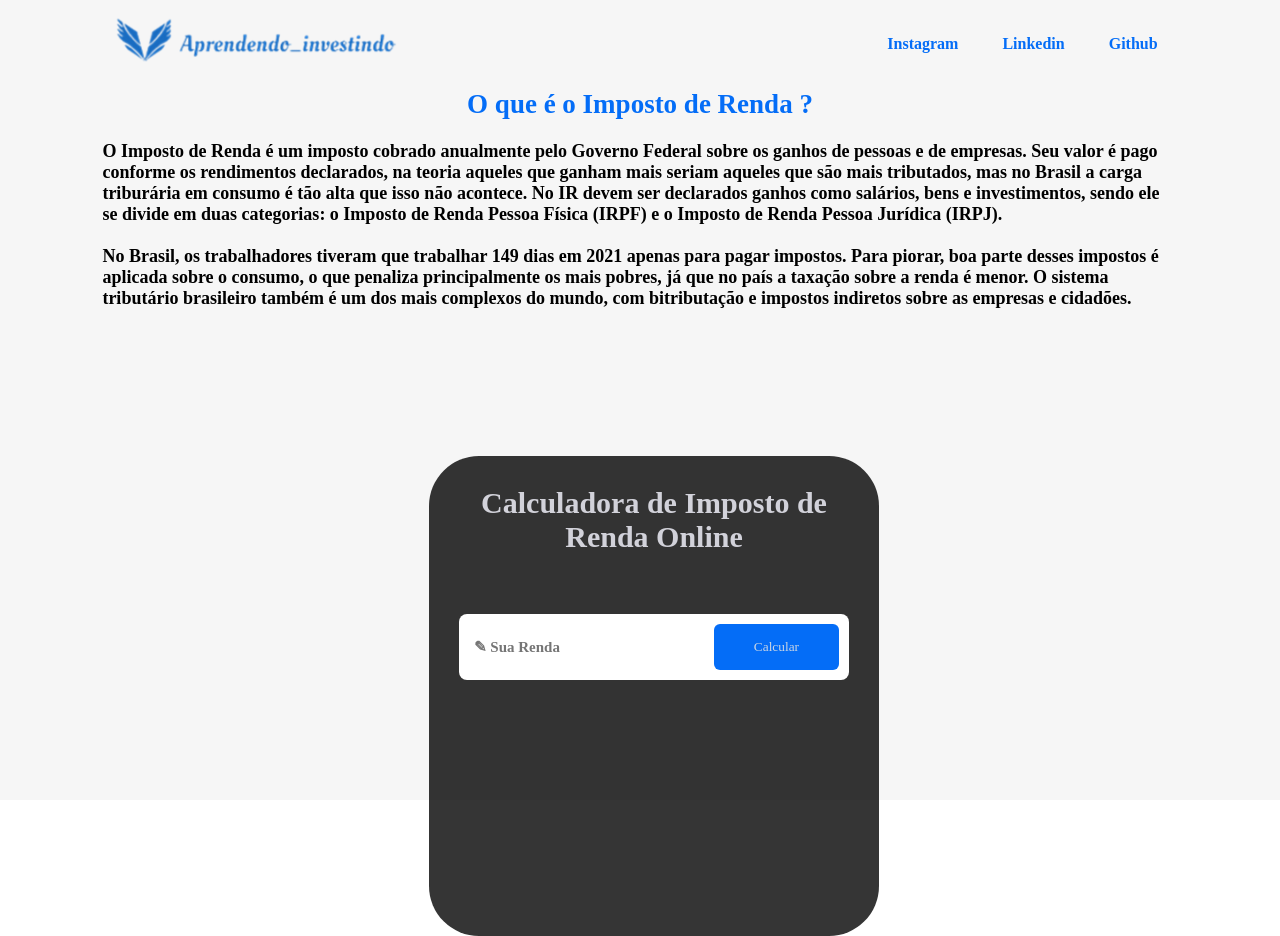
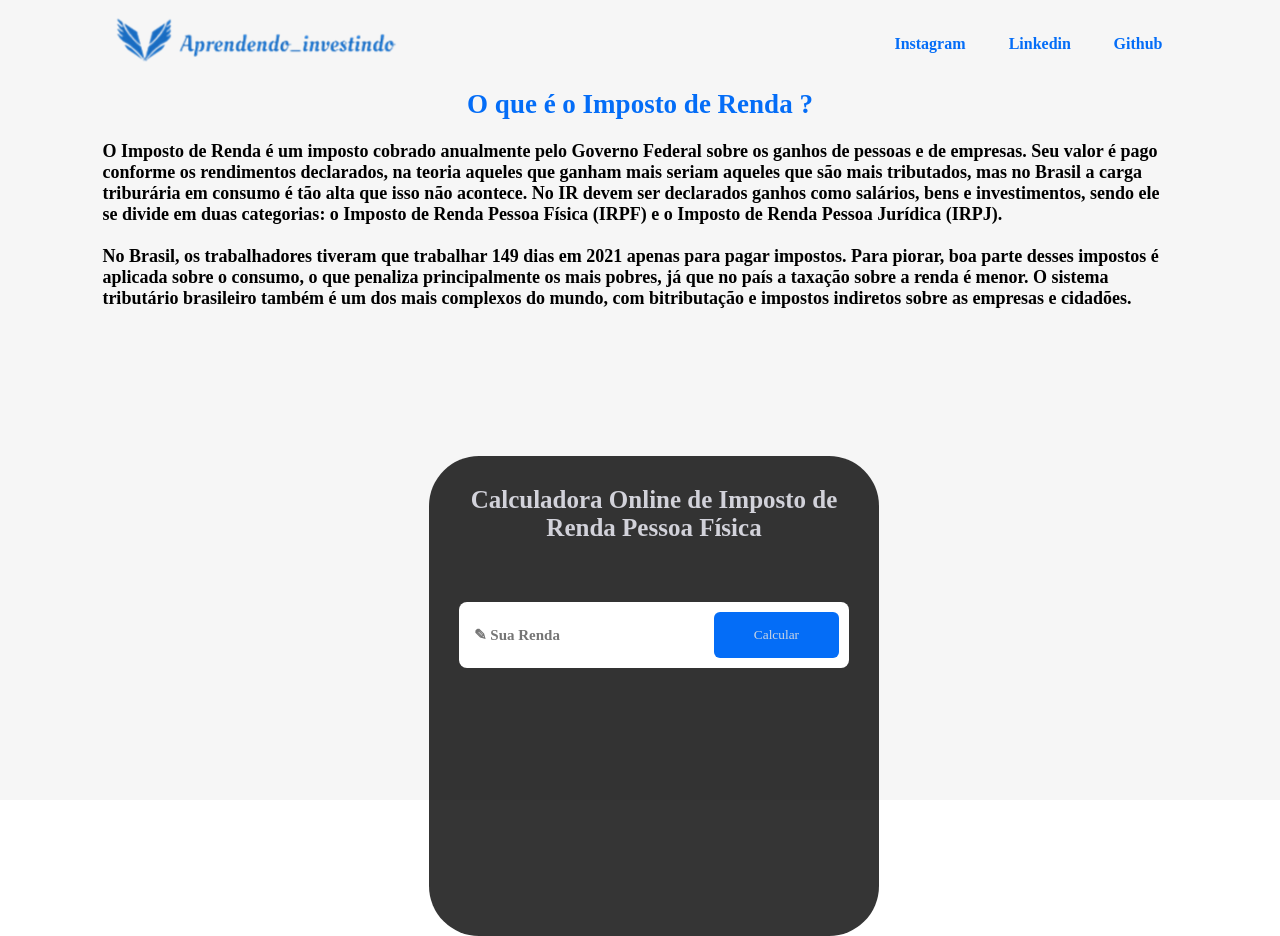
Before and after one commit to Hugox96/Estudo-B-sico-Javascript, a plain HTML site: page Exercicios/Condicionais/IR Code/header.html in a window 1280 px wide. Drawn offline with Linux system fonts and the light colour scheme.

Commit message:
Melhorando o design

```diff
--- a/Exercicios/Condicionais/IR Code/header.html
+++ b/Exercicios/Condicionais/IR Code/header.html
@@ -10,9 +10,8 @@
         <img src="logo1.png" class="logo">
         <ul class="nav-links">
              <li><a href=""> Instagram </a> </li>
-             <a href="#" class="fa fa-instagram"></a>
              <li><a href=""> Linkedin</a> </li>
-             <li> <a href=""> Github</a></li>
+             <li> <a href=""> Github <a></li>
         </ul>
      </nav>
 
@@ -24,8 +23,7 @@
                mas no Brasil a carga triburária em consumo é tão alta que isso não acontece.
                No IR devem ser declarados ganhos como salários, bens e investimentos, sendo ele se divide em duas categorias: o Imposto de Renda Pessoa Física (IRPF) e o Imposto de Renda Pessoa Jurídica (IRPJ).
           </p>
-
-          <br>
+              <br>
           <p>
                No Brasil, os trabalhadores tiveram que trabalhar 149 dias em 2021 apenas para pagar impostos. Para piorar, boa parte desses impostos é aplicada sobre o consumo, o que penaliza principalmente os mais pobres, já que no país a taxação sobre a renda é menor.
                O sistema tributário brasileiro também é um dos mais complexos do mundo, com bitributação e impostos indiretos sobre as empresas e cidadões.
@@ -36,7 +34,7 @@
 
 
      <div class="conteudo">
-          <h1> Calculadora de Imposto de Renda Online </h1>
+          <h1> Calculadora Online de Imposto de Renda Pessoa Física </h1>
           <form>
                <input type= "text" placeholder= "&#x270e; Sua Renda">
                <button type="submit"> Calcular </button>
--- a/Exercicios/Condicionais/IR Code/style.css
+++ b/Exercicios/Condicionais/IR Code/style.css
@@ -25,6 +25,7 @@ nav{
 
 .nav-links{
     padding: 15px 0;
+    margin-left: auto;
 }
 
 .nav-links li{
@@ -36,6 +37,7 @@ nav{
     text-decoration: none;
     font-weight: bolder;
     color: rgb(4, 109, 247);
+    margin-left: 10%;
     padding: 5px 0;
 }
 
@@ -84,7 +86,7 @@ nav{
 }
 
 .conteudo h1{
-    font-size: 30px;
+    font-size: 25px;
     font-weight: 600;
     margin-bottom: 60px;
     margin-top: 20px;
```
